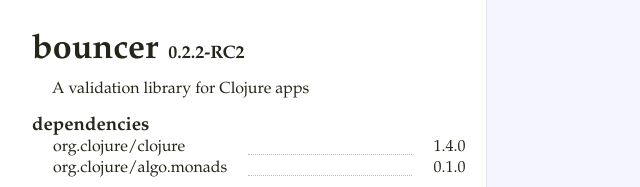
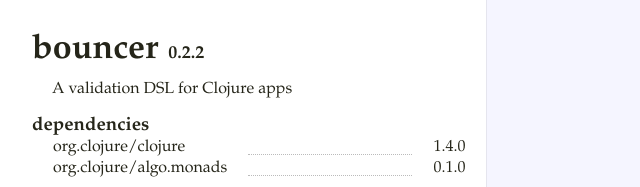
Before and after one commit to theleoborges/bouncer, a plain HTML site: page docs/uberdoc.html in a window 1280 px wide. Shown: the top 187 px of the page, 23-663 px from the left. Drawn offline with Linux system fonts and the light colour scheme.

Commit message:
Releasing 0.2.2

```diff
--- a/docs/uberdoc.html
+++ b/docs/uberdoc.html
@@ -1,5 +1,5 @@
 <!DOCTYPE html>
-<html><head><meta charset="utf-8" content="text/html" http-equiv="Content-Type" /><meta content="A validation library for Clojure apps" name="description" /><style type="text/css">/**
+<html><head><meta charset="utf-8" content="text/html" http-equiv="Content-Type" /><meta content="A validation DSL for Clojure apps" name="description" /><style type="text/css">/**
  * SyntaxHighlighter
  * http://alexgorbatchev.com/SyntaxHighlighter
  *
@@ -3028,7 +3028,7 @@ net.brehaut.ClojureTools = (function (SH) {
     build_tree: build_tree
   };
 })(SyntaxHighlighter);
-</script><title>bouncer -- Marginalia</title></head><body><table><tr><td class="docs"><div class="header"><h1 class="project-name">bouncer</h1><h2 class="project-version">0.2.2-RC2</h2><br /><p>A validation library for Clojure apps</p>
+</script><title>bouncer -- Marginalia</title></head><body><table><tr><td class="docs"><div class="header"><h1 class="project-name">bouncer</h1><h2 class="project-version">0.2.2</h2><br /><p>A validation DSL for Clojure apps</p>
 </div><div class="dependencies"><h3>dependencies</h3><table><tr><td class="dep-name">org.clojure/clojure</td><td class="dotted"><hr /></td><td class="dep-version">1.4.0</td></tr><tr><td class="dep-name">org.clojure/algo.monads</td><td class="dotted"><hr /></td><td class="dep-version">0.1.0</td></tr></table></div></td><td class="codes" style="text-align: center; vertical-align: middle;color: #666;padding-right:20px"><br /><br /><br />(this space intentionally left almost blank)</td></tr><tr><td class="docs"><div class="toc"><a name="toc"><h3>namespaces</h3></a><ul><li><a href="#bouncer.core">bouncer.core</a></li><li><a href="#bouncer.helpers">bouncer.helpers</a></li><li><a href="#bouncer.validators">bouncer.validators</a></li></ul></div></td><td class="codes">&nbsp;</td></tr><tr><td class="docs"><div class="docs-header"><a class="anchor" href="#bouncer.core" name="bouncer.core"><h1 class="project-name">bouncer.core</h1><a class="toc-link" href="#toc">toc</a></a></div></td><td class="codes" /></tr><tr><td class="docs"><p>The <code>core</code> namespace provides the two main validation macros in bouncer:</p>
 
 <ul>
```
Also changed, not shown: 2 other files.
